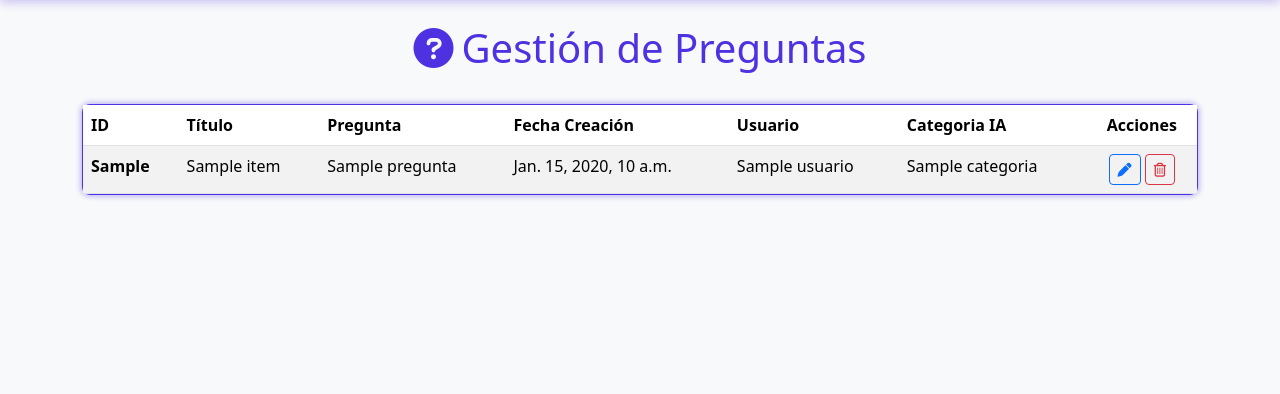
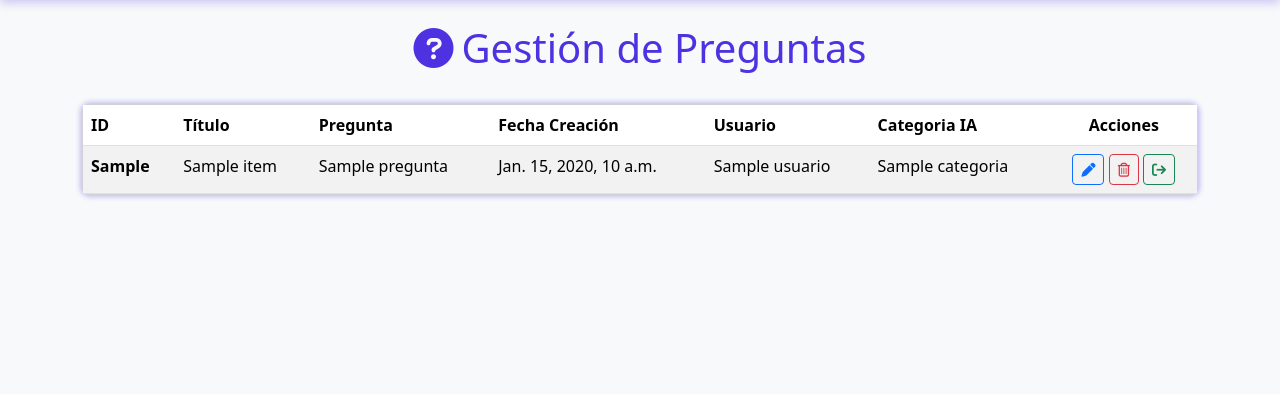
Before and after one commit to madamfrog/Evaluacion-3, a Django app: template administracion/templates/indexAdmin.html in a window 1280 px wide. Shown: the part 56-450 px from the top of the page. Run offline with Django 4.2, Linux system fonts and the light colour scheme; the template is opened without the code that fills it: most values are stand-ins (such as "Sample title", 1, 10 or a date in 2020).

Commit message:
agregue que se pueda responder a los usuarios como admin

```diff
--- a/administracion/templates/indexAdmin.html
+++ b/administracion/templates/indexAdmin.html
@@ -48,6 +48,12 @@
                                     <i class="fa-regular fa-trash-can"></i>
                                 </button>
                             </form>
+                            <form method="get" action="{% url 'respuestas' item.pk item.idPregunta %}" class="d-inline">
+                                {% csrf_token %}
+                                <button class="btn btn-sm btn-outline-success" type="submit" title="Responder">
+                                    <i class="fa-solid fa-arrow-right-from-bracket"></i>
+                                </button>
+                            </form>
                         </td>
                     </tr>
                     {% empty %}
--- a/static/main.css
+++ b/static/main.css
@@ -68,7 +68,7 @@ main {
 }
 
 .card-purple {
-    border: 1px solid var(--purple-deep);
+    -- border: 1px solid var(--purple-deep);
     box-shadow: 0px 0px 5px 2px rgba(78, 49, 225, 0.3);
     border-radius: 8px;
 }
```
Also changed, not shown: server/main.py (+16 -17 lines), administracion/admin.py (line endings or trailing spaces), administracion/templates/analytics_ia.html (line endings or trailing spaces), db.sqlite3.
